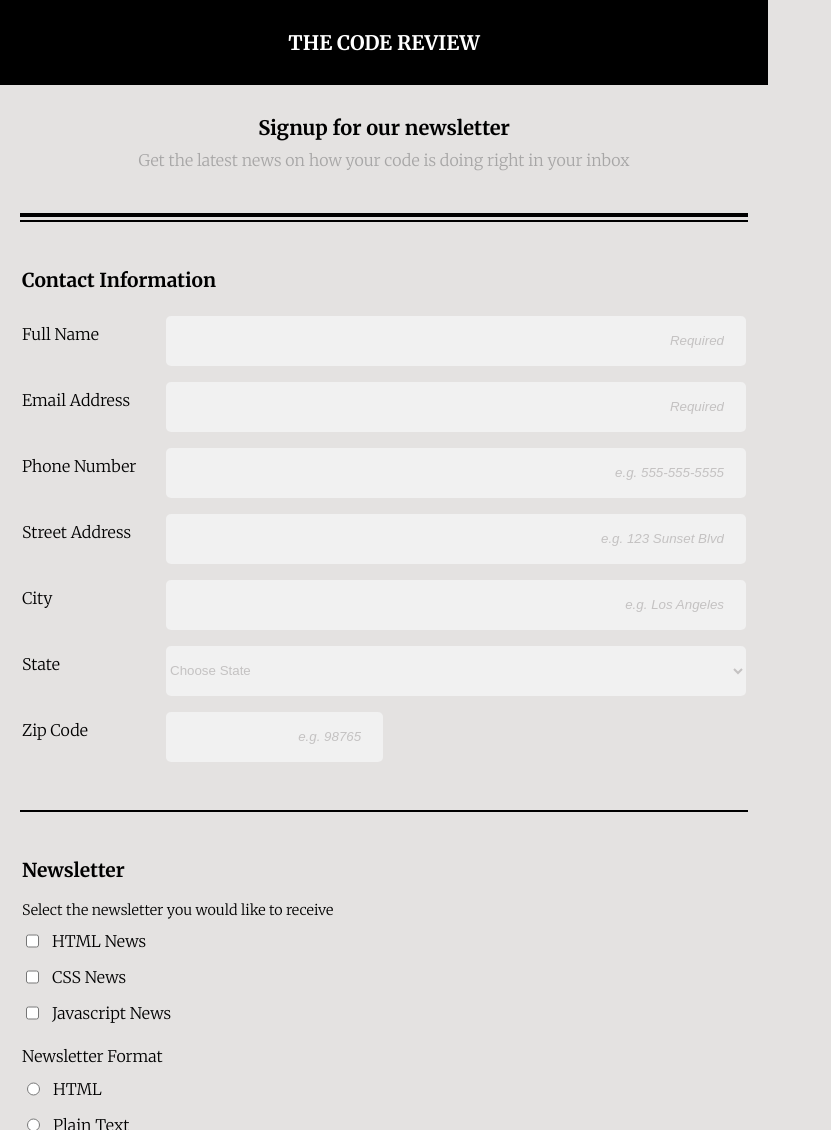
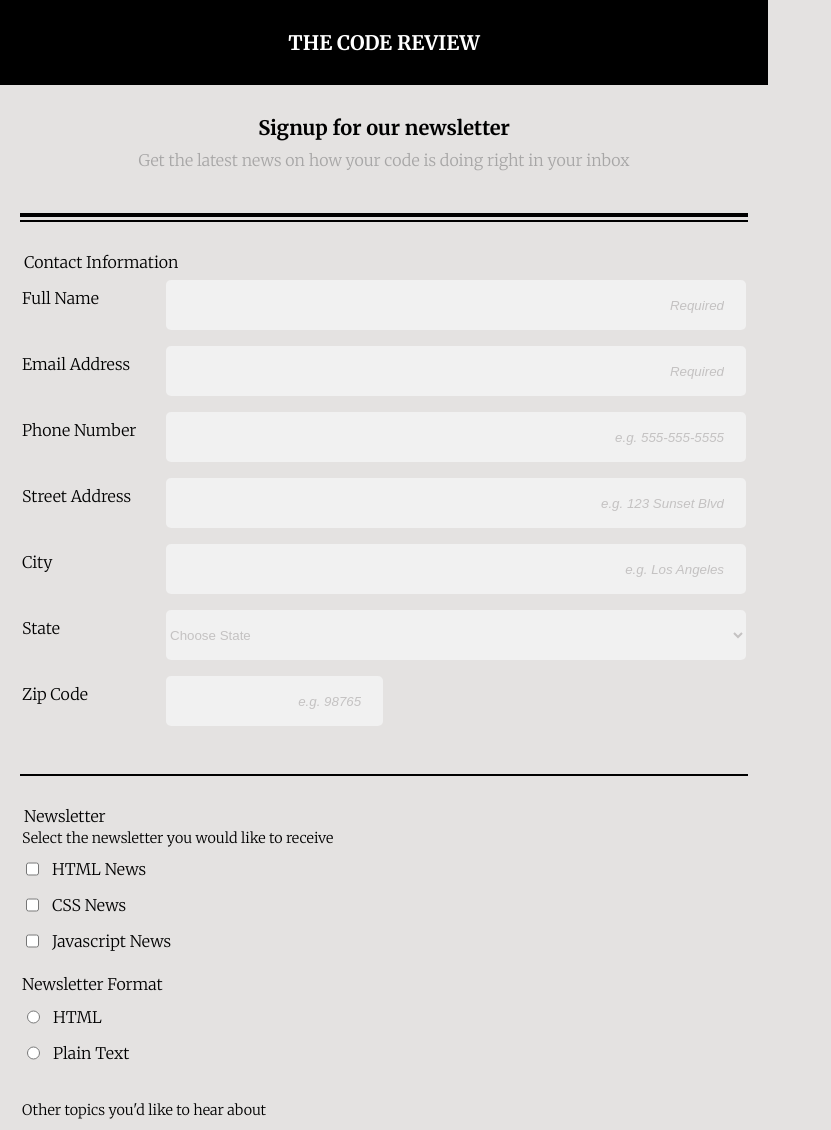
Before and after one commit to yasermaly/Project-Three-Responsive-Form-Layout, a plain HTML site: page index.html in a window 1280 px wide. Shown: the top 1130 px of the page, without its empty margins (0-831 px from the left). Drawn offline with Linux system fonts and the light colour scheme; a web font is replaced by a local one.

Commit message:
Update index.html

```diff
--- a/index.html
+++ b/index.html
@@ -27,7 +27,7 @@
         <form class="first" action="index.html" method="post">
 
             <fieldset class="firstfield">
-                <h2 class="titles">Contact Information</h2>
+                <legend class="titles">Contact Information</legend>
                 <div class="form-container">
                     <label class="label" for="name">Full Name</label>
                     <input placeholder="Required" type= "text" id="name" name="user_name" required>
@@ -112,7 +112,7 @@
          <hr class="thirdline">
 
             <fieldset class="secondfield">
-                <h2 class="titles">Newsletter</h2>
+                <legend class="titles">Newsletter</legend>
                 <p class="newsparagraph">Select the newsletter you would like to receive</p>
                 <div class="checkbox">
                     <input type="checkbox" id="html" value="html" name="user_news">
```
